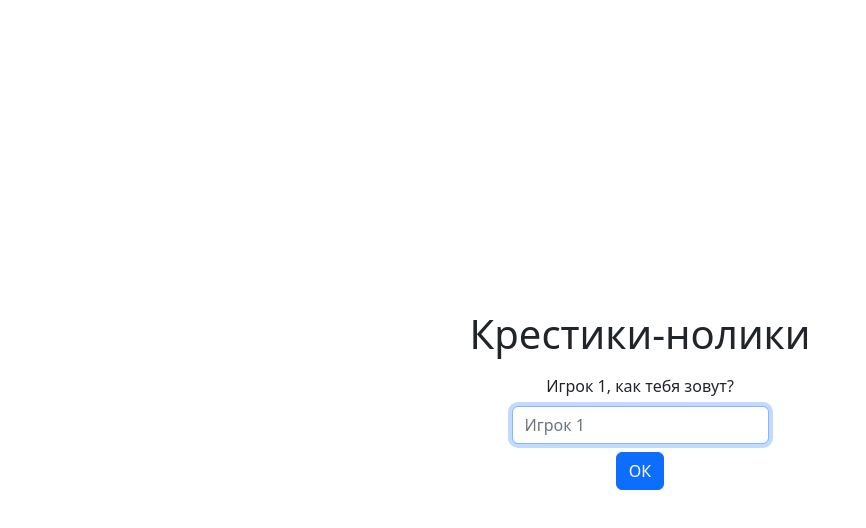
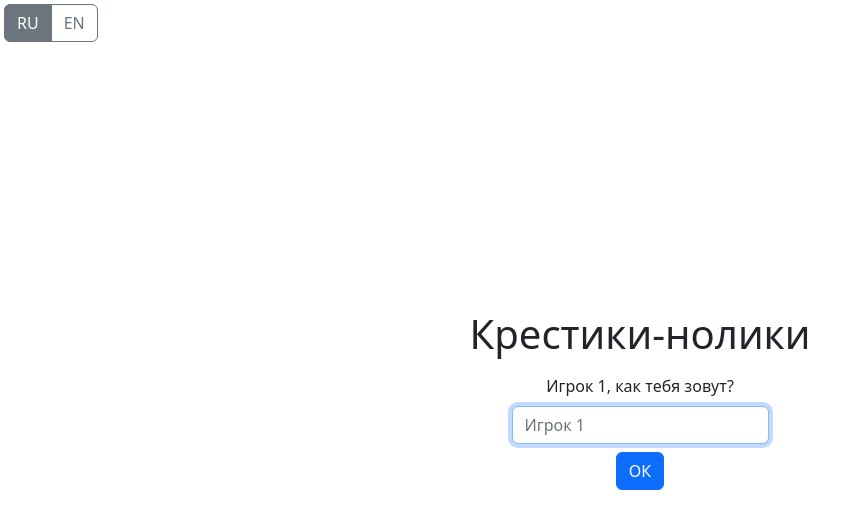
Before and after one commit to denivladislav/tic-tac-toe, a React app: page / in a window 1280 px wide. Shown: the top 528 px of the page, without its empty margins (0-866 px from the left). Built offline with nearby package versions, Linux system fonts and the light colour scheme.

Commit message:
feat: change language added

```diff
--- a/src/assets/css/style.css
+++ b/src/assets/css/style.css
@@ -1,3 +1,9 @@
+.switchLanguageButtonGroup {
+  position: absolute;
+  top: 0;
+  left: 0;
+}
+
 .cell {
   position: relative;
   overflow: visible;
--- /dev/null
+++ b/src/assets/locales/en.json
@@ -0,0 +1,31 @@
+{
+  "general": {
+    "gameName": "Tic-tac-toe"
+  },
+  "lng": {
+    "ru": "RU",
+    "en": "EN"
+  },
+  "login": {
+    "enterUsername": "Player {{ currentPlayer }}, what is your name?",
+    "submit": "ОК",
+    "username": "Player {{ currentPlayer }}"
+  },
+  "game": {
+    "playerTurn": "Turn:",
+    "gameOver": "Game over!",
+    "win": "Winner: {{ player }}.",
+    "draw": "Draw.",
+    "restart": "New game",
+    "leave": "Leave game",
+    "confirmLeave": "Leave game?",
+    "confirm": "Yes",
+    "cancel": "No"
+  },
+  "errors": {
+    "required": "Required field",
+    "duplicatedUsername": "This username already exists",
+    "tooShortUsername": "Too short",
+    "tooLongUsername": "Too long"
+  }
+}
--- a/src/assets/locales/ru.json
+++ b/src/assets/locales/ru.json
@@ -1,6 +1,10 @@
 {
   "general": {
     "gameName": "Крестики-нолики"
+  },
+  "lng": {
+    "ru": "RU",
+    "en": "EN"
   },
   "login": {
     "enterUsername": "Игрок {{ currentPlayer }}, как тебя зовут?",
--- a/src/components/GameBox/GameBox.jsx
+++ b/src/components/GameBox/GameBox.jsx
@@ -4,7 +4,7 @@ import { getGameResult } from '../../utils/utils';
 import { openModal } from '../../slices/modalSlice';
 import { addResult } from '../../slices/gameDataSlice';
 import GameInfoPanel from './GameInfoPanel.jsx';
-import LeaveGameButton from './LeaveGameButton.jsx';
+import LeaveGameButton from '../buttons/LeaveGameButton.jsx';
 import GameField from './GameField.jsx';
 import GameModal from './GameModal.jsx';
 
--- a/src/components/GamePage.jsx
+++ b/src/components/GamePage.jsx
@@ -3,6 +3,7 @@ import { useSelector } from 'react-redux';
 import { Container } from 'react-bootstrap';
 import LoginForm from './LoginForm.jsx';
 import GameBox from './GameBox/GameBox.jsx';
+import SwitchLanguageButtons from './buttons/SwitchLangageButton.jsx';
 
 const GamePage = () => {
   const gameState = useSelector((state) => state.gameState.gameState);
@@ -20,6 +21,7 @@ const GamePage = () => {
 
   return (
     <Container className="h-100 game-page-container d-flex flex-column justify-content-center align-items-center">
+      <SwitchLanguageButtons />
       {renderContent(gameState)}
     </Container>
   );
--- /dev/null
+++ b/src/components/buttons/SwitchLangageButton.jsx
@@ -0,0 +1,36 @@
+import React from 'react';
+import Button from 'react-bootstrap/Button';
+import ButtonGroup from 'react-bootstrap/ButtonGroup';
+import { useTranslation } from 'react-i18next';
+
+const SwitchLanguageButtons = () => {
+  const { t, i18n } = useTranslation();
+
+  const getLanguageButtonVariant = (lng) => (i18n.language === lng ? 'secondary' : 'outline-secondary');
+
+  const handleChangeLanguage = (lng) => {
+    i18n.changeLanguage(lng);
+  };
+
+  return (
+    <ButtonGroup
+      aria-label="Basic example"
+      className="switchLanguageButtonGroup m-1"
+    >
+      <Button
+        variant={getLanguageButtonVariant('ru')}
+        onClick={() => handleChangeLanguage('ru')}
+      >
+        {t('lng.ru')}
+      </Button>
+      <Button
+        variant={getLanguageButtonVariant('en')}
+        onClick={() => handleChangeLanguage('en')}
+      >
+        {t('lng.en')}
+      </Button>
+    </ButtonGroup>
+  );
+};
+
+export default SwitchLanguageButtons;
--- a/src/init.jsx
+++ b/src/init.jsx
@@ -4,6 +4,7 @@ import { I18nextProvider } from 'react-i18next';
 import { Provider } from 'react-redux';
 import store from './slices/index.js';
 import translationRU from './assets/locales/ru.json';
+import translationEN from './assets/locales/en.json';
 import App from './components/App.jsx';
 
 import 'bootstrap/dist/css/bootstrap.min.css';
@@ -18,6 +19,9 @@ export default async () => {
       ru: {
         translation: translationRU,
       },
+      en: {
+        translation: translationEN,
+      },
     },
   });
 
```
Also changed, not shown: src/components/buttons/LeaveGameButton.jsx (renamed from src/components/GameBox/LeaveGameButton.jsx).
